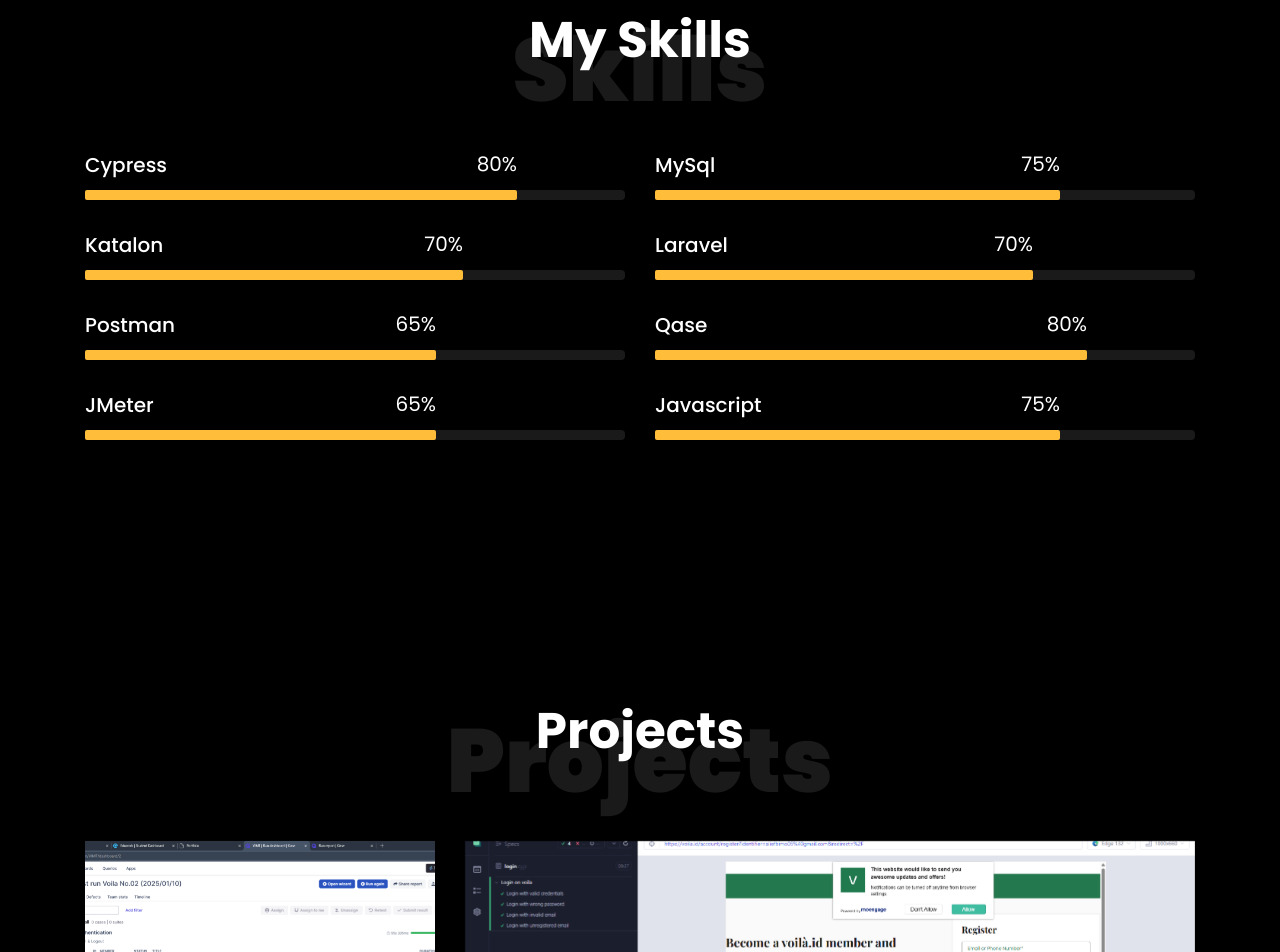
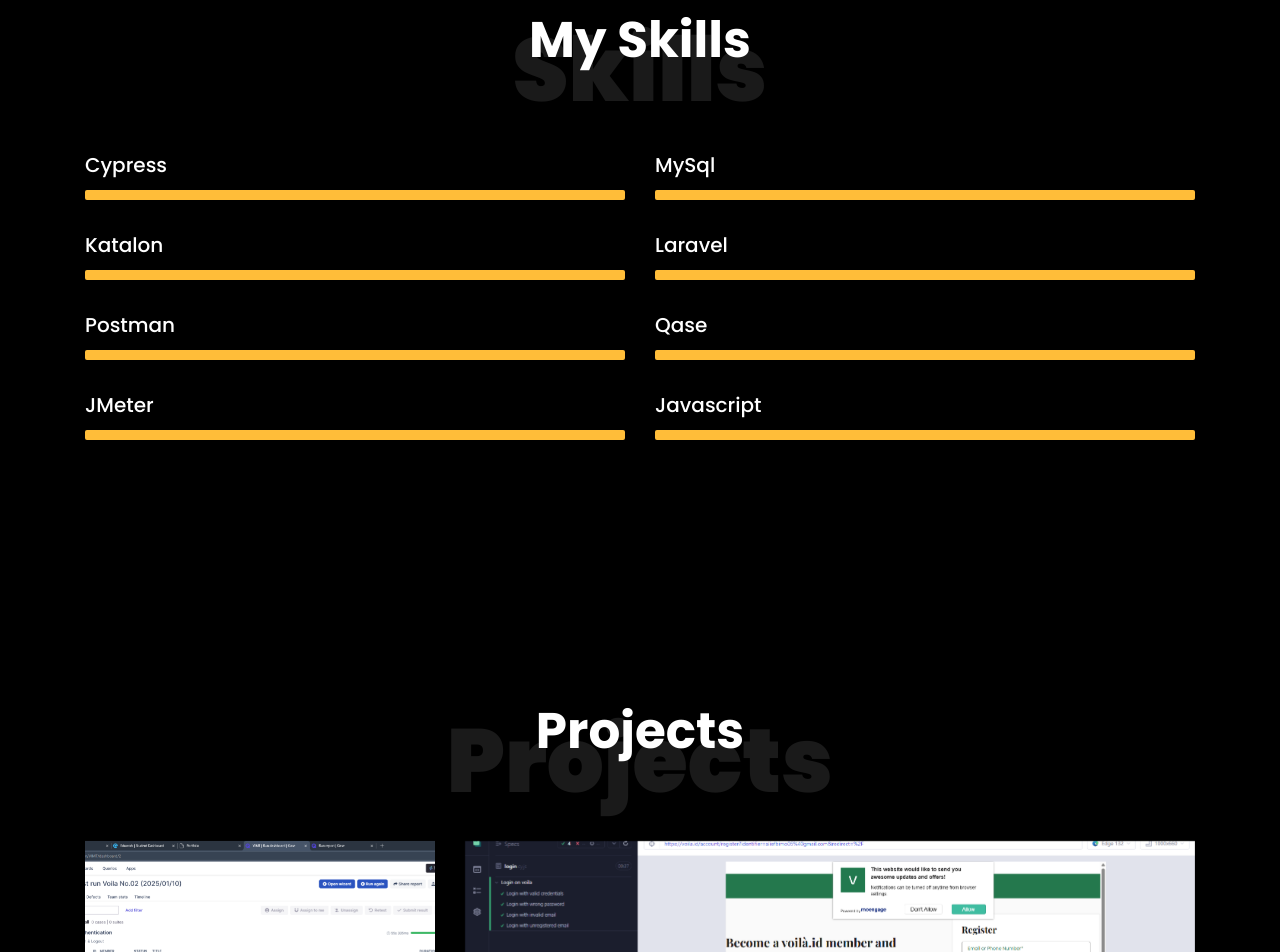
Before and after one commit to alief-bimo/Portfolio, a plain HTML site: page index.html in a window 1280 px wide. Shown: the part 1714-2666 px from the top of the page. Drawn offline with Linux system fonts and the light colour scheme; files whose address does not match are found by name.

Commit message:
fixing bar

```diff
--- a/index.html
+++ b/index.html
@@ -226,9 +226,9 @@
 					<div class="progress-wrap ftco-animate">
 						<h3>Cypress</h3>
 						<div class="progress">
-							<div class="progress-bar color-1" role="progressbar" aria-valuenow="80" aria-valuemin="0"
-								aria-valuemax="100" style="width:80%">
-								<span>80%</span>
+							<div class="progress-bar color-1" role="progressbar" aria-valuenow="100" aria-valuemin="0"
+								aria-valuemax="100" style="width:100%">
+								<!-- <span>80%</span> -->
 							</div>
 						</div>
 					</div>
@@ -237,9 +237,9 @@
 					<div class="progress-wrap ftco-animate">
 						<h3>MySql</h3>
 						<div class="progress">
-							<div class="progress-bar color-3" role="progressbar" aria-valuenow="75" aria-valuemin="0"
-								aria-valuemax="100" style="width:75%">
-								<span>75%</span>
+							<div class="progress-bar color-1" role="progressbar" aria-valuenow="100" aria-valuemin="0"
+								aria-valuemax="100" style="width:100%">
+								<!-- <span>80%</span> -->
 							</div>
 						</div>
 					</div>
@@ -248,9 +248,9 @@
 					<div class="progress-wrap ftco-animate">
 						<h3>Katalon</h3>
 						<div class="progress">
-							<div class="progress-bar color-2" role="progressbar" aria-valuenow="70" aria-valuemin="0"
-								aria-valuemax="100" style="width:70%">
-								<span>70%</span>
+							<div class="progress-bar color-1" role="progressbar" aria-valuenow="100" aria-valuemin="0"
+								aria-valuemax="100" style="width:100%">
+								<!-- <span>80%</span> -->
 							</div>
 						</div>
 					</div>
@@ -259,9 +259,9 @@
 					<div class="progress-wrap ftco-animate">
 						<h3>Laravel</h3>
 						<div class="progress">
-							<div class="progress-bar color-4" role="progressbar" aria-valuenow="70" aria-valuemin="0"
-								aria-valuemax="100" style="width:70%">
-								<span>70%</span>
+							<div class="progress-bar color-1" role="progressbar" aria-valuenow="100" aria-valuemin="0"
+								aria-valuemax="100" style="width:100%">
+								<!-- <span>80%</span> -->
 							</div>
 						</div>
 					</div>
@@ -270,9 +270,9 @@
 					<div class="progress-wrap ftco-animate">
 						<h3>Postman</h3>
 						<div class="progress">
-							<div class="progress-bar color-5" role="progressbar" aria-valuenow="65%" aria-valuemin="0"
-								aria-valuemax="100" style="width:65%">
-								<span>65%</span>
+							<div class="progress-bar color-1" role="progressbar" aria-valuenow="100" aria-valuemin="0"
+								aria-valuemax="100" style="width:100%">
+								<!-- <span>80%</span> -->
 							</div>
 						</div>
 					</div>
@@ -281,9 +281,9 @@
 					<div class="progress-wrap ftco-animate">
 						<h3>Qase</h3>
 						<div class="progress">
-							<div class="progress-bar color-6" role="progressbar" aria-valuenow="80" aria-valuemin="0"
-								aria-valuemax="100" style="width:80%">
-								<span>80%</span>
+							<div class="progress-bar color-1" role="progressbar" aria-valuenow="100" aria-valuemin="0"
+								aria-valuemax="100" style="width:100%">
+								<!-- <span>80%</span> -->
 							</div>
 						</div>
 					</div>
@@ -292,9 +292,9 @@
 					<div class="progress-wrap ftco-animate">
 						<h3>JMeter</h3>
 						<div class="progress">
-							<div class="progress-bar color-6" role="progressbar" aria-valuenow="65" aria-valuemin="0"
-								aria-valuemax="100" style="width:65%">
-								<span>65%</span>
+							<div class="progress-bar color-1" role="progressbar" aria-valuenow="100" aria-valuemin="0"
+								aria-valuemax="100" style="width:100%">
+								<!-- <span>80%</span> -->
 							</div>
 						</div>
 					</div>
@@ -303,9 +303,9 @@
 					<div class="progress-wrap ftco-animate">
 						<h3>Javascript</h3>
 						<div class="progress">
-							<div class="progress-bar color-4" role="progressbar" aria-valuenow="75" aria-valuemin="0"
-								aria-valuemax="100" style="width:75%">
-								<span>75%</span>
+							<div class="progress-bar color-1" role="progressbar" aria-valuenow="100" aria-valuemin="0"
+								aria-valuemax="100" style="width:100%">
+								<!-- <span>80%</span> -->
 							</div>
 						</div>
 					</div>
```
